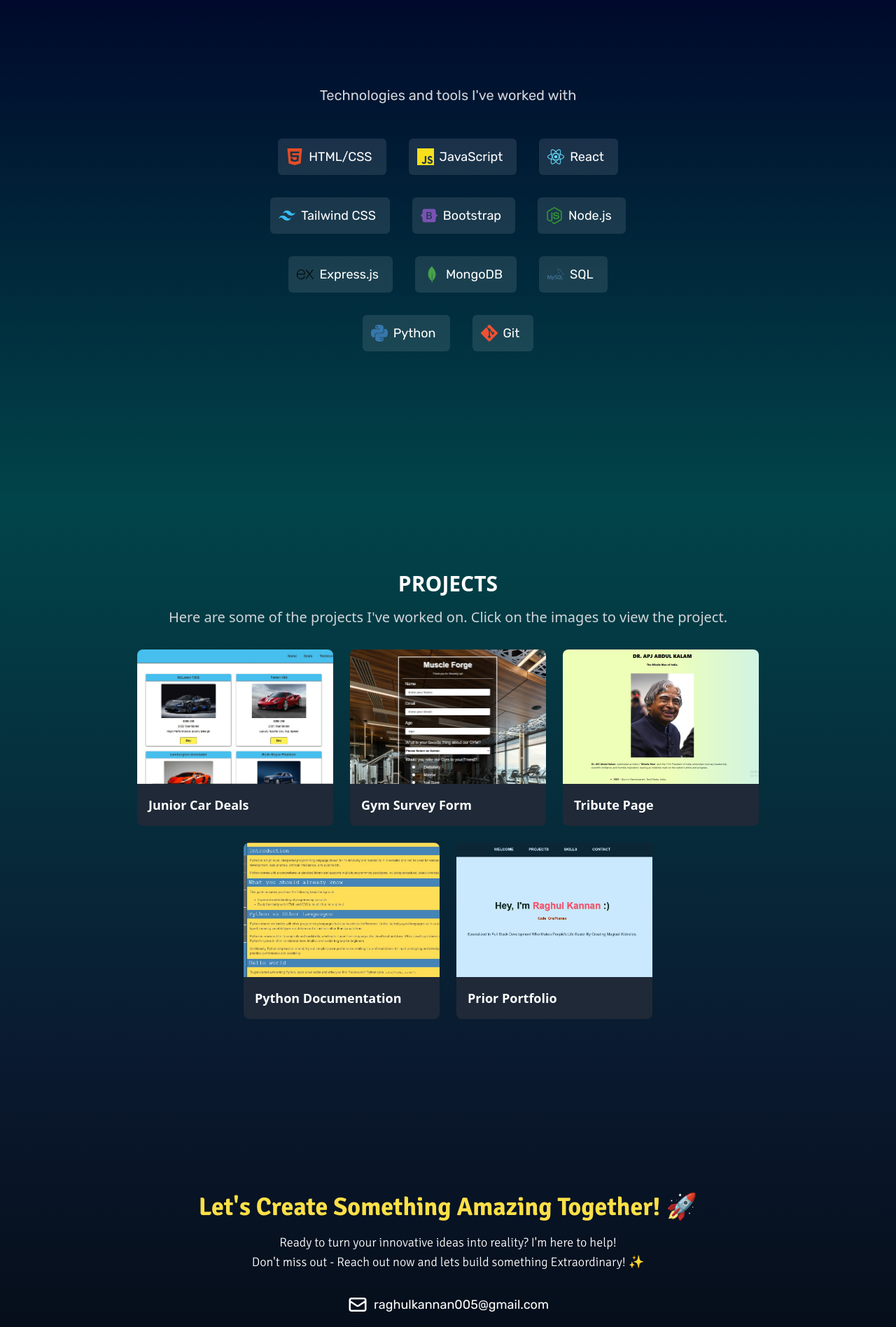
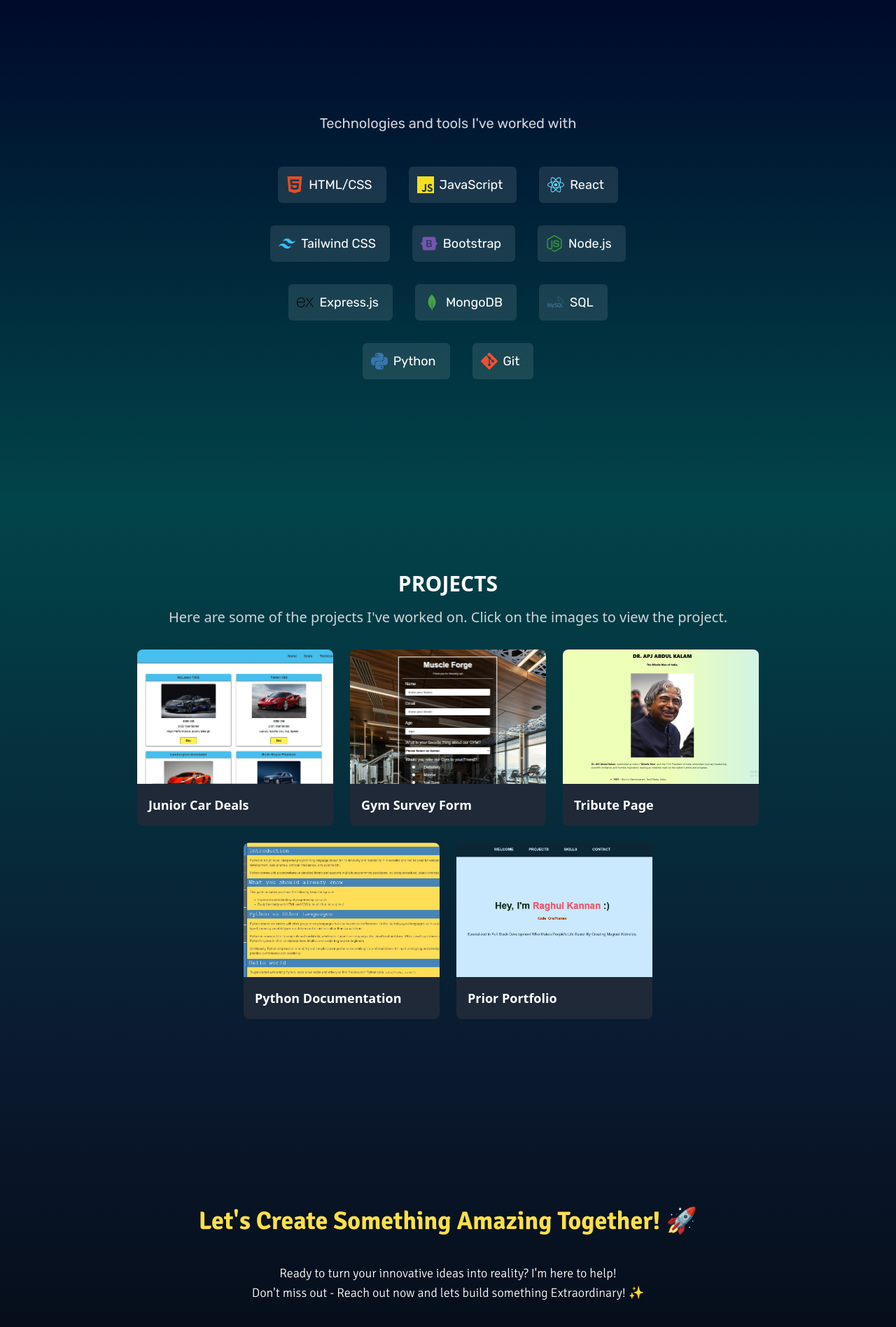
Before and after one commit to Raghulkannan005/Raghulkannan005.github.io, a React (Vite) app: page / in a window 1280 px wide. Shown: the part 880-2776 px from the top of the page at 70% size. Built offline with nearby package versions, Linux system fonts and the light colour scheme.

Commit message:
did some media query changes

```diff
--- a/package.json
+++ b/package.json
@@ -8,7 +8,7 @@
     "dev": "vite",
     "preview": "vite preview",
     "build": "vite build && cp dist/index.html dist/404.html",
-    "deploy": "gh-pages -d dist"
+    "deploy": "npm run build && gh-pages -d dist"
   },
   "dependencies": {
     "@vitejs/plugin-react": "^4.3.4",
--- a/src/App.jsx
+++ b/src/App.jsx
@@ -1,6 +1,6 @@
 import { BrowserRouter as Router, Route, Routes } from 'react-router-dom';
 import { useState } from 'react';
-import Navbar from './Components/Navbar';
+import Navbar from './Components/navBar';
 import Hero from './Components/hero';
 import About from './Components/about';
 import Projects from './Components/projects';
--- a/src/Components/about.jsx
+++ b/src/Components/about.jsx
@@ -5,7 +5,7 @@
     const { darkMode } = useTheme();
     return (
         <div className={`min-h-screen w-full p-4 flex flex-col justify-center items-center ${darkMode ? 'bg-gradient-to-b from-[#000328] to-[#014449]' : 'bg-gradient-to-b from-[#657cff] to-[#98d4d8]'}`} id="about">
-            <p className={`${darkMode ? 'text-gray-300' : 'text-gray-800'} font-rubi text-xl text-center mb-8`}>
+            <p className={`${darkMode ? 'text-gray-300' : 'text-gray-800'} font-rubi text-xl text-center mt-20 mb-8`}>
                 Technologies and tools I&apos;ve worked with
             </p>
             <div className="flex flex-wrap justify-center md:w-1/2 w-full">
--- a/src/Components/contact.jsx
+++ b/src/Components/contact.jsx
@@ -50,15 +50,15 @@
 
         <div className='flex flex-col min-h-[90vh] justify-center items-center'>
 
-            <div className= "text-yellow-300 text-2xl sm:text-4xl font-signi mt-12 px-6 text-center font-bold mb-4">
+            <div className= "text-yellow-300 text-3xl sm:text-4xl font-signi mt-28 px-6 text-center font-bold mb-4">
                 Let&apos;s Create Something Amazing Together! 🚀
             </div>
 
-            <div className={` ${darkMode? 'text-white' :'text-black'} sm:text-lg font-signi max-w-2xl font-light text-center px-5`}>
+            <div className={` ${darkMode? 'text-white' :'text-black'} sm:text-lg font-signi max-w-2xl font-light text-center pt-6 px-8`}>
                 Ready to turn your innovative ideas into reality? I&apos;m here to help!
             </div>
 
-            <div className={` ${darkMode? 'text-white' :'text-black'} text-base sm:text-lg font-signi max-w-2xl font-light text-center px-5`}>
+            <div className={` ${darkMode? 'text-white' :'text-black'} text-base sm:text-lg font-signi max-w-2xl font-light text-center px-8`}>
                 Don&apos;t miss out - Reach out now and lets build something Extraordinary! ✨
             </div>
 
@@ -100,7 +100,7 @@
                 </form>
             </div>
         </div>
-            <footer className={` ${darkMode?'bg-black/60':'bg-white/10'} w-full h-[10%] flex flex-col items-center`}>
+            <footer className={` ${darkMode?'bg-black/60':'bg-white/10'} w-full h-[5%] flex flex-col items-center`}>
                 <div className={`text-xl ${darkMode ? 'text-white' : 'text-black'} font-rubi mt-2 flex items-center`}>
                 <a href="https://github.com/Raghulkannan005" target="_blank" rel="noopener noreferrer" className="flex items-center hover:text-gray-400 m-2">
                         <svg height="32" viewBox="0 0 16 16" version="1.1" width="32" aria-hidden="true" fill="currentColor">
--- a/src/Components/hero.jsx
+++ b/src/Components/hero.jsx
@@ -13,7 +13,7 @@
     }, []);
 
     return (
-        <div className={`h-screen z-40 flex flex-wrap ${darkMode ? 'bg-gradient-to-b from-[#010308] to-[#000328]' : 'bg-gradient-to-b from-[#7bbfff] to-[#657cff]'}`} id="hero">
+        <div className={`min-h-screen pt-4 z-40 flex flex-wrap ${darkMode ? 'bg-gradient-to-b from-[#010308] to-[#000328]' : 'bg-gradient-to-b from-[#7bbfff] to-[#657cff]'}`} id="hero">
             <audio id="background-audio" controls autoPlay loop className="mt-20 hidden">
                 <source src={`${BASE_URL}Media/greenTeaForest.mp3`} type="audio/mp3" />
             </audio>
--- a/vite.config.js
+++ b/vite.config.js
@@ -1,8 +1,5 @@
 import { defineConfig } from 'vite';
 import react from '@vitejs/plugin-react';
-
-
-  // Replace <repository-name> with your GitHub repo name
 
 
 export default defineConfig({
```
